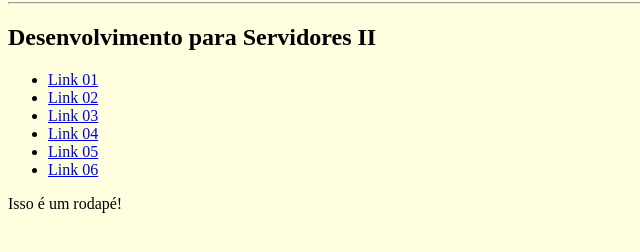
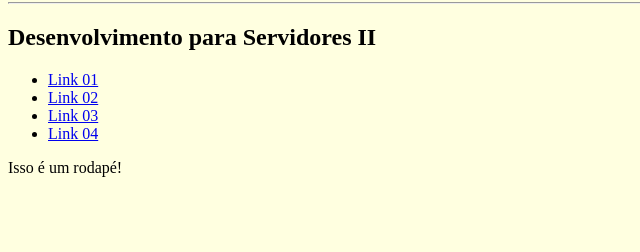
Before and after one commit to jhenifferpereira/intro-git, a plain HTML site: page index.html in a window 1280 px wide. Shown: the part 104-356 px from the top of the page, without its empty margins (0-640 px from the left). Drawn offline with Linux system fonts and the light colour scheme.

Commit message:
Revert "Links 04 e 05 added"
This reverts commit 2e4ae6bde89411affdd6ce8fb1c62092612cee30.

```diff
--- a/index.html
+++ b/index.html
@@ -20,8 +20,6 @@
             <li> <a href="#">Link 02</a></li>
             <li> <a href="#">Link 03</a></li>
             <li> <a href="#">Link 04</a></li>
-            <li> <a href="#">Link 05</a></li>
-            <li> <a href="#">Link 06</a></li>
         </ul>
     </div>
     <footer>
```
